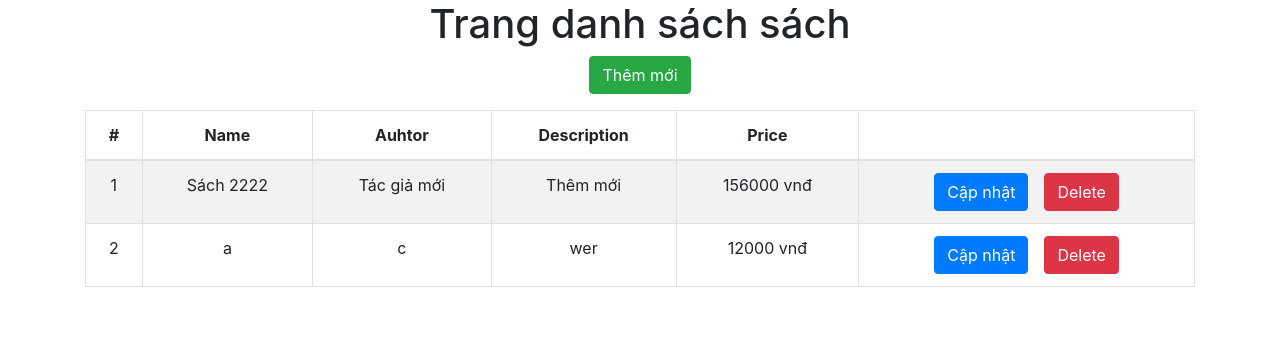
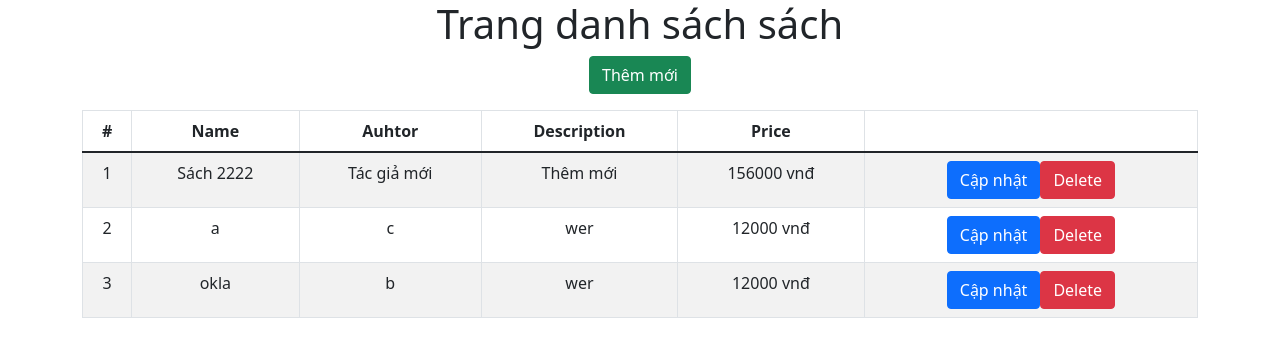
Before and after one commit to RainStrong532/React-app-book-demo, a React (Create React App) app: page /books in a window 1280 px wide. Shown: the top 356 px of the page. Built offline with nearby package versions, Linux system fonts and the light colour scheme; data requests are answered from the project's data file.

Commit message:
update boostrap

```diff
--- a/db.json
+++ b/db.json
@@ -13,6 +13,13 @@
       "author": "c",
       "price": 12000,
       "description": "wer"
+    },
+    {
+      "id": 4,
+      "name": "okla",
+      "author": "b",
+      "price": 12000,
+      "description": "wer"
     }
   ]
 }
--- a/package.json
+++ b/package.json
@@ -6,9 +6,9 @@
     "@testing-library/jest-dom": "^5.11.4",
     "@testing-library/react": "^11.1.0",
     "@testing-library/user-event": "^12.1.10",
-    "bootstrap": "^4.6.0",
+    "bootstrap": "^5.1.0",
     "react": "^17.0.2",
-    "react-bootstrap": "^1.5.2",
+    "react-bootstrap": "^1.6.1",
     "react-dom": "^17.0.2",
     "react-router": "^5.2.0",
     "react-router-dom": "^5.2.0",
--- a/src/containers/BookListContainer.js
+++ b/src/containers/BookListContainer.js
@@ -1,37 +1,40 @@
 import React from 'react';
-import { Container } from 'react-bootstrap';
+import { Container, Spinner } from 'react-bootstrap';
 import BookListComponent from '../components/BookListComponent'
 import ModalForm from '../components/ModalForm';
 
-import {createBook, getListBook} from '../fetchApi/book'
+import { createBook, getListBook } from '../fetchApi/book'
 
 class BookListContainer extends React.Component {
-    constructor(props){
+    constructor(props) {
         super(props);
         this.getListBookFromContainer = this.getListBookFromContainer.bind(this);
         this.handleSubmit = this.handleSubmit.bind(this);
         this.state = {
-            listBook: []
+            listBook: [],
+            isLoading: false,
         }
     }
 
-    getListBookFromContainer = async function(){
-        try{
+    getListBookFromContainer = async function () {
+        this.setState({ isLoading: true });
+        try {
             const res = await getListBook();
-            this.setState({listBook: [...res]});
-        }catch(err){
+            this.setState({ listBook: [...res] });
+        } catch (err) {
+            alert(err);
+        }
+        this.setState({ isLoading: false });
+    }
+    handleSubmit = async function (data) {
+        try {
+            await createBook(data);
+            this.getListBookFromContainer() // Lấy lại dữ liệu sau khi thêm thành công
+        } catch (err) {
             alert(err);
         }
     }
-    handleSubmit =  async function(data){
-        try{
-            await createBook(data);
-            this.getListBookFromContainer() // Lấy lại dữ liệu sau khi thêm thành công
-        }catch(err){
-            alert(err);
-        }
-    }
-    componentDidMount(){
+    componentDidMount() {
         this.getListBookFromContainer();
     }
     render() {
@@ -39,13 +42,23 @@ class BookListContainer extends React.Component {
             <Container>
                 <h1>Trang danh sách sách</h1>
                 <ModalForm
-                  actions="Thêm mới"
-                  title="Thêm mới sách"
-                  variant="success"
-                  handleSubmit={this.handleSubmit}
+                    actions="Thêm mới"
+                    title="Thêm mới sách"
+                    variant="success"
+                    handleSubmit={this.handleSubmit}
                 />
                 <span className="mb-3 d-block"></span>
-                <BookListComponent listBook={this.state.listBook} getListBook={this.getListBookFromContainer}/>
+                {
+                    this.state.isLoading
+                        ?
+                        <Spinner className="mt-5" animation="border" role="status" size="xl">
+                        </Spinner>
+                        :
+                        <BookListComponent
+                            listBook={this.state.listBook}
+                            getListBook={this.getListBookFromContainer}
+                        />
+                }
             </Container>
         )
     }
```
Also changed, not shown: 1 other file (tests, documents, lock files or other folders).
